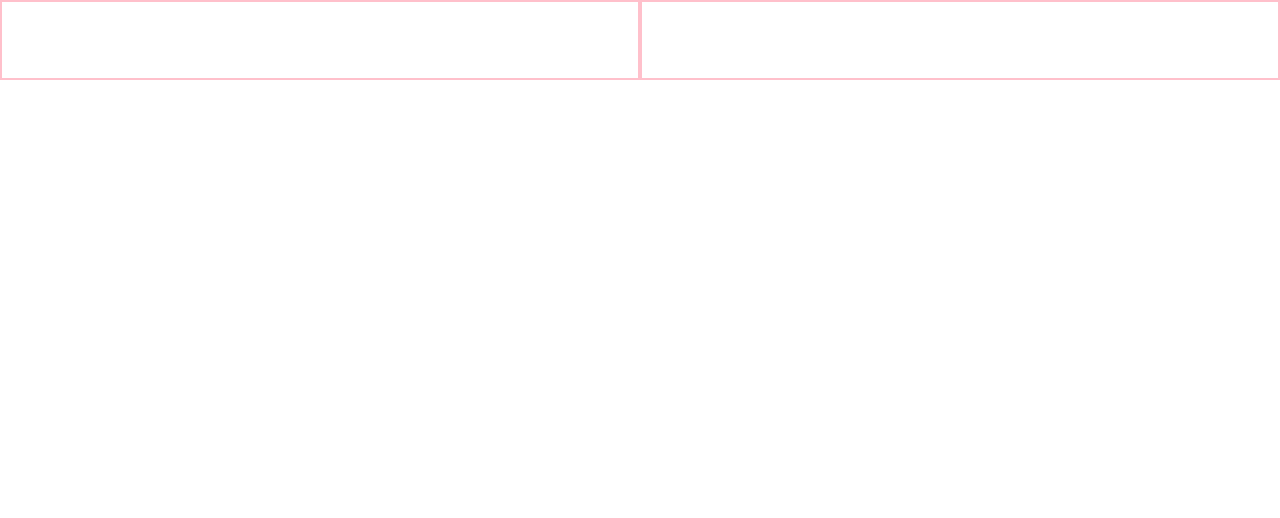
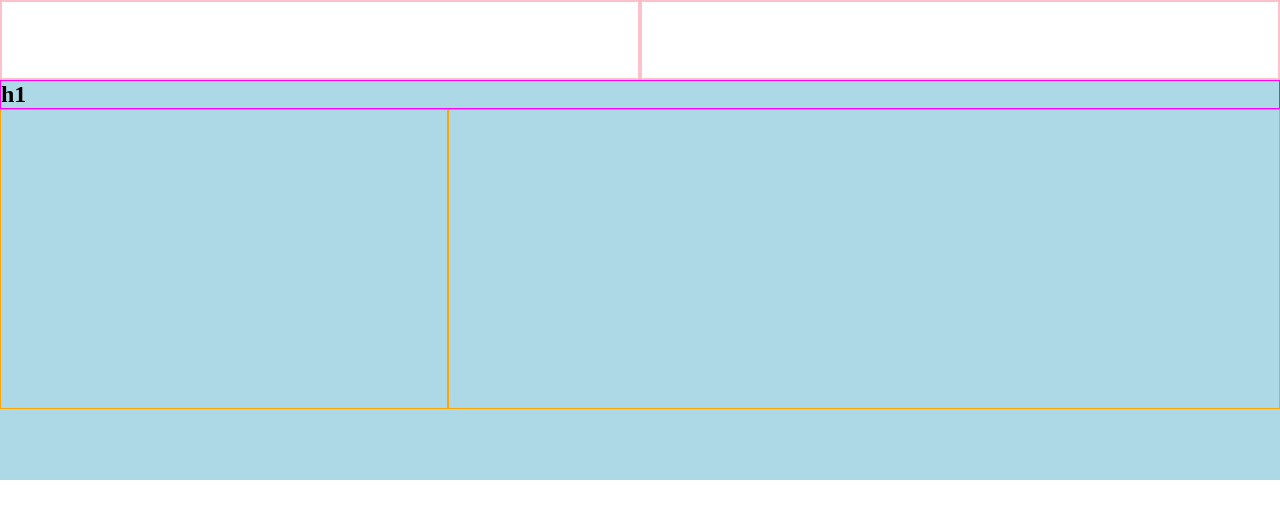
Before and after one commit to ludovicamessineo/htmlcss-dropbox, a plain HTML site: page index.html in a window 1280 px wide. Drawn offline with Linux system fonts and the light colour scheme.

Commit message:
set: jumbotron layout

```diff
--- a/css/style.css
+++ b/css/style.css
@@ -30,9 +30,33 @@
     width: 50%;
 }
 
-/* MAIN */
+
+/* JUMBOTRON */
+.jumbotron {
+    background-color: lightblue;
+    height: 400px;
+}
+
+.jumbo-title {
+
+    /* TEST */
+    border: 1px solid fuchsia;
+}
+
+.jumbo-col > .col {
+
+    /* TEST */
+    height: 300px;
+    border: 1px solid orange;
+}
+
+.col-text {
+    width: 35%;
+}
+
+.col-img {
+    width: 65%;
+}
 
 
-/* JUMBOTRON */
-
 /* FOOTER */
--- a/index.html
+++ b/index.html
@@ -22,7 +22,19 @@
     <main>
 
         <!-- JUMBOTRON -->
-        <section>
+        <section class="jumbotron">
+
+            <div class="container">
+                <div class="jumbo-title">
+                    <h1>h1</h1>
+                </div>
+
+                <div class="jumbo-col">
+                    <div class="col col-text"></div>
+                    <div class="col col-img"></div>
+
+                </div>
+            </div>
 
         </section>
         <!-- /JUMBOTRON -->
```
